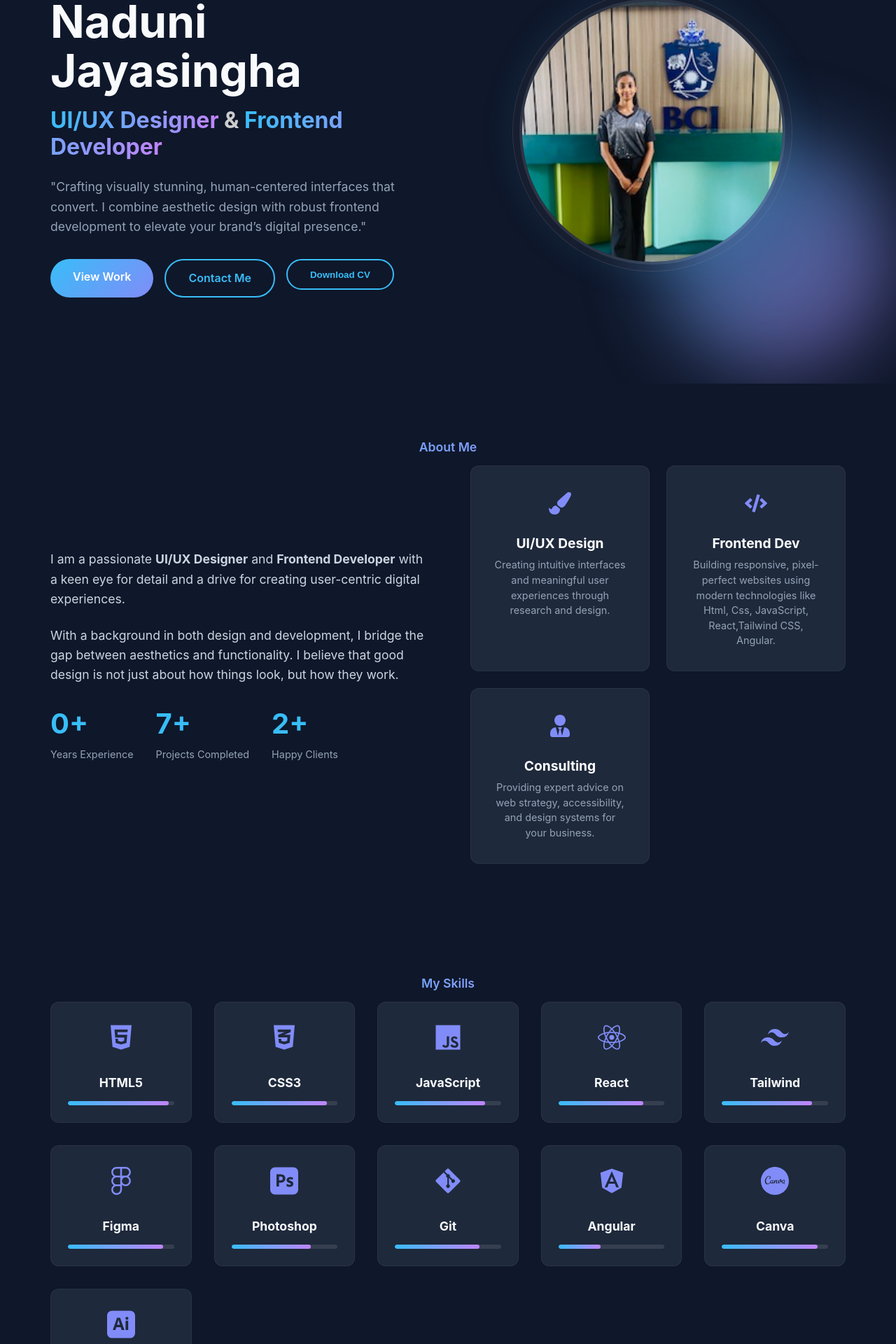
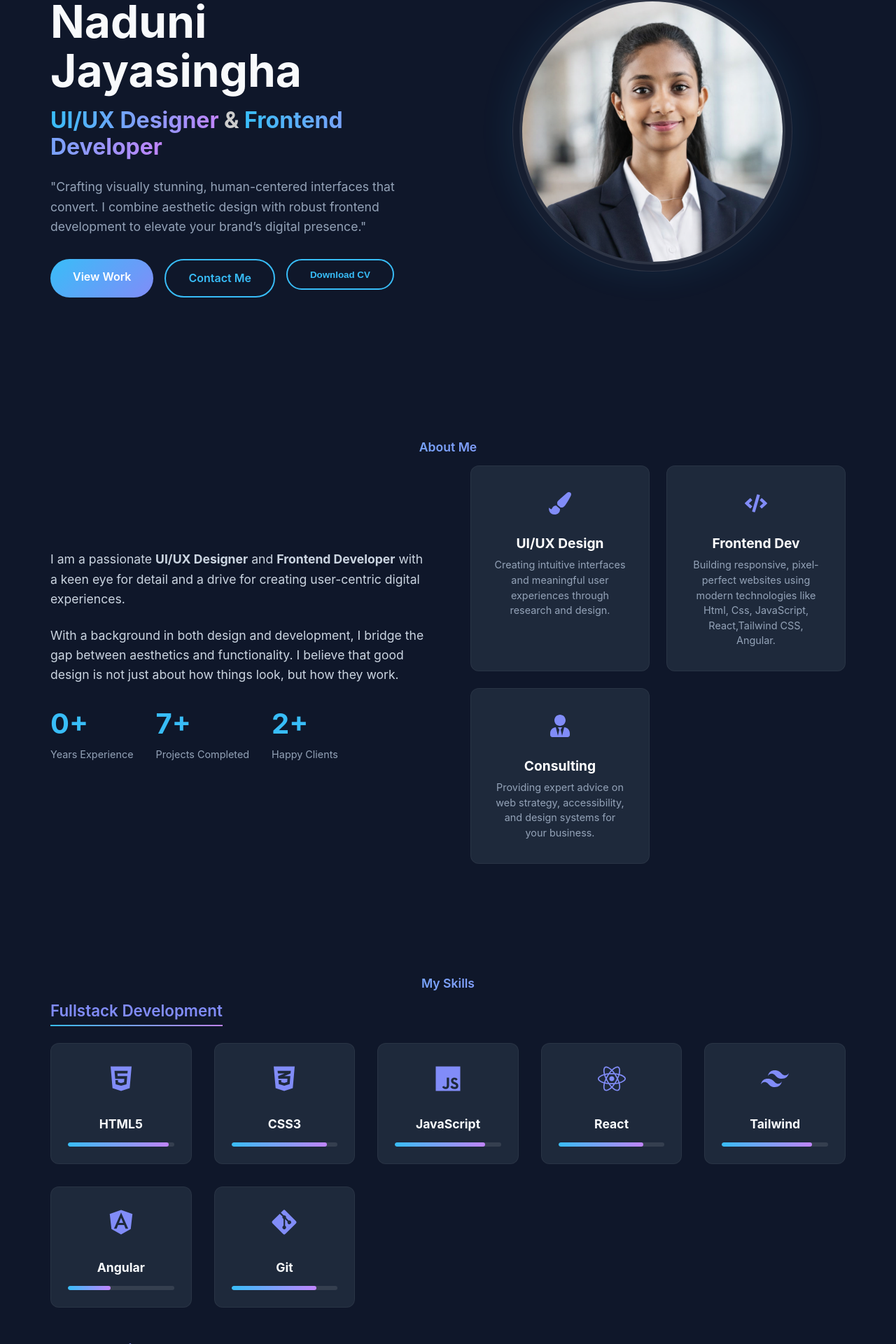
Before and after one commit to Tharushika64/personal-portfolio, a React (Vite) app: page / in a window 1280 px wide. Shown: the part 332-2252 px from the top of the page at 70% size. Built offline with nearby package versions, Linux system fonts and the light colour scheme.

Commit message:
update profile picture/skills

```diff
--- a/src/components/Hero.css
+++ b/src/components/Hero.css
@@ -132,37 +132,12 @@
     height: 380px;
     border-radius: 50%;
     object-fit: cover;
+    object-position: center 20%;
     z-index: 2;
     position: relative;
     border: 4px solid rgba(255, 255, 255, 0.1);
 }
 
-.circle {
-    width: 350px;
-    height: 350px;
-    background: linear-gradient(135deg, var(--primary-color), var(--accent-color));
-    border-radius: 50%;
-    position: absolute;
-    top: 50%;
-    left: 50%;
-    transform: translate(-50%, -50%);
-    filter: blur(60px);
-    opacity: 0.6;
-    z-index: 1;
-    animation: pulse 4s infinite alternate;
-}
-
-@keyframes pulse {
-    0% {
-        transform: scale(0.8);
-        opacity: 0.4;
-    }
-
-    100% {
-        transform: scale(1.1);
-        opacity: 0.7;
-    }
-}
 
 @media screen and (max-width: 960px) {
     .hero-container {
--- a/src/components/Hero.jsx
+++ b/src/components/Hero.jsx
@@ -1,6 +1,6 @@
 import { useState, useRef, useEffect } from 'react'
 import './Hero.css'
-import HeroImg from '../assets/IMG_3888.jpeg'
+import HeroImg from '../assets/profile_naduni.png'
 import cvPdf from '../assets/naduni-cv.pdf'
 import seInternCv from '../assets/Naduni_SE_Intern_CV.pdf'
 
@@ -55,7 +55,6 @@ const Hero = () => {
                 </div>
                 <div className="hero-img-wrapper">
                     <div className="hero-img-placeholder">
-                        <div className="circle"></div>
                         <img src={HeroImg} alt="Naduni Jayasingha" className="hero-img" />
                     </div>
                 </div>
--- a/src/components/Skills.css
+++ b/src/components/Skills.css
@@ -1,3 +1,18 @@
+.skills-category {
+    margin-bottom: 3rem;
+}
+
+.category-title {
+    font-size: 1.4rem;
+    font-weight: 600;
+    margin-bottom: 1.5rem;
+    color: var(--secondary-color);
+    display: inline-block;
+    padding-bottom: 0.4rem;
+    border-bottom: 2px solid;
+    border-image: linear-gradient(to right, var(--primary-color), var(--accent-color)) 1;
+}
+
 .skills-grid {
     display: grid;
     grid-template-columns: repeat(auto-fill, minmax(180px, 1fr));
--- a/src/components/Skills.jsx
+++ b/src/components/Skills.jsx
@@ -3,34 +3,51 @@ import { FaHtml5, FaCss3Alt, FaJs, FaReact, FaFigma, FaGitAlt, FaAngular } from
 import { SiTailwindcss, SiAdobephotoshop, SiCanva, SiAdobeillustrator } from 'react-icons/si'
 
 const Skills = () => {
-    const skills = [
+    const fullstackSkills = [
         { name: 'HTML5', icon: <FaHtml5 />, level: '95%' },
         { name: 'CSS3', icon: <FaCss3Alt />, level: '90%' },
         { name: 'JavaScript', icon: <FaJs />, level: '85%' },
         { name: 'React', icon: <FaReact />, level: '80%' },
         { name: 'Tailwind', icon: <SiTailwindcss />, level: '85%' },
+        { name: 'Angular', icon: <FaAngular />, level: '40%' },
+        { name: 'Git', icon: <FaGitAlt />, level: '80%' },
+    ]
+
+    const uiuxSkills = [
         { name: 'Figma', icon: <FaFigma />, level: '90%' },
         { name: 'Photoshop', icon: <SiAdobephotoshop />, level: '75%' },
-        { name: 'Git', icon: <FaGitAlt />, level: '80%' },
-        { name: 'Angular', icon: <FaAngular />, level: '40%' },
         { name: 'Canva', icon: <SiCanva />, level: '90%' },
         { name: 'Illustrator', icon: <SiAdobeillustrator />, level: '60%' },
     ]
+
+    const renderSkills = (skillList) =>
+        skillList.map((skill, index) => (
+            <div className="skill-card" key={index}>
+                <div className="skill-icon">{skill.icon}</div>
+                <h3>{skill.name}</h3>
+                <div className="progress-bar">
+                    <div className="progress" style={{ width: skill.level }}></div>
+                </div>
+            </div>
+        ))
 
     return (
         <section className="section skills" id="skills">
             <div className="container">
                 <h2 className="section-title">My Skills</h2>
-                <div className="skills-grid">
-                    {skills.map((skill, index) => (
-                        <div className="skill-card" key={index}>
-                            <div className="skill-icon">{skill.icon}</div>
-                            <h3>{skill.name}</h3>
-                            <div className="progress-bar">
-                                <div className="progress" style={{ width: skill.level }}></div>
-                            </div>
-                        </div>
-                    ))}
+
+                <div className="skills-category">
+                    <h3 className="category-title">Fullstack Development</h3>
+                    <div className="skills-grid">
+                        {renderSkills(fullstackSkills)}
+                    </div>
+                </div>
+
+                <div className="skills-category">
+                    <h3 className="category-title">UI/UX Design</h3>
+                    <div className="skills-grid">
+                        {renderSkills(uiuxSkills)}
+                    </div>
                 </div>
             </div>
         </section>
```
Also changed, not shown: src/assets/profile_naduni.png (added).
